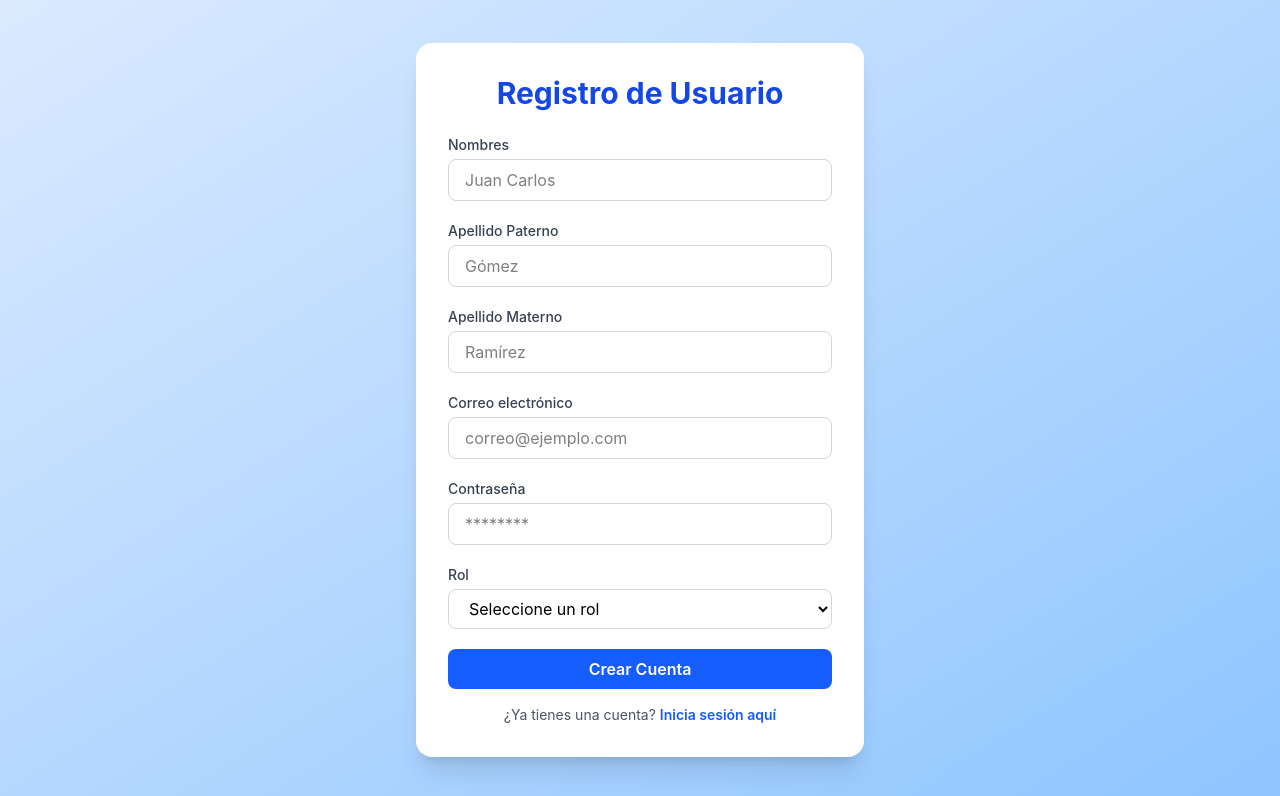
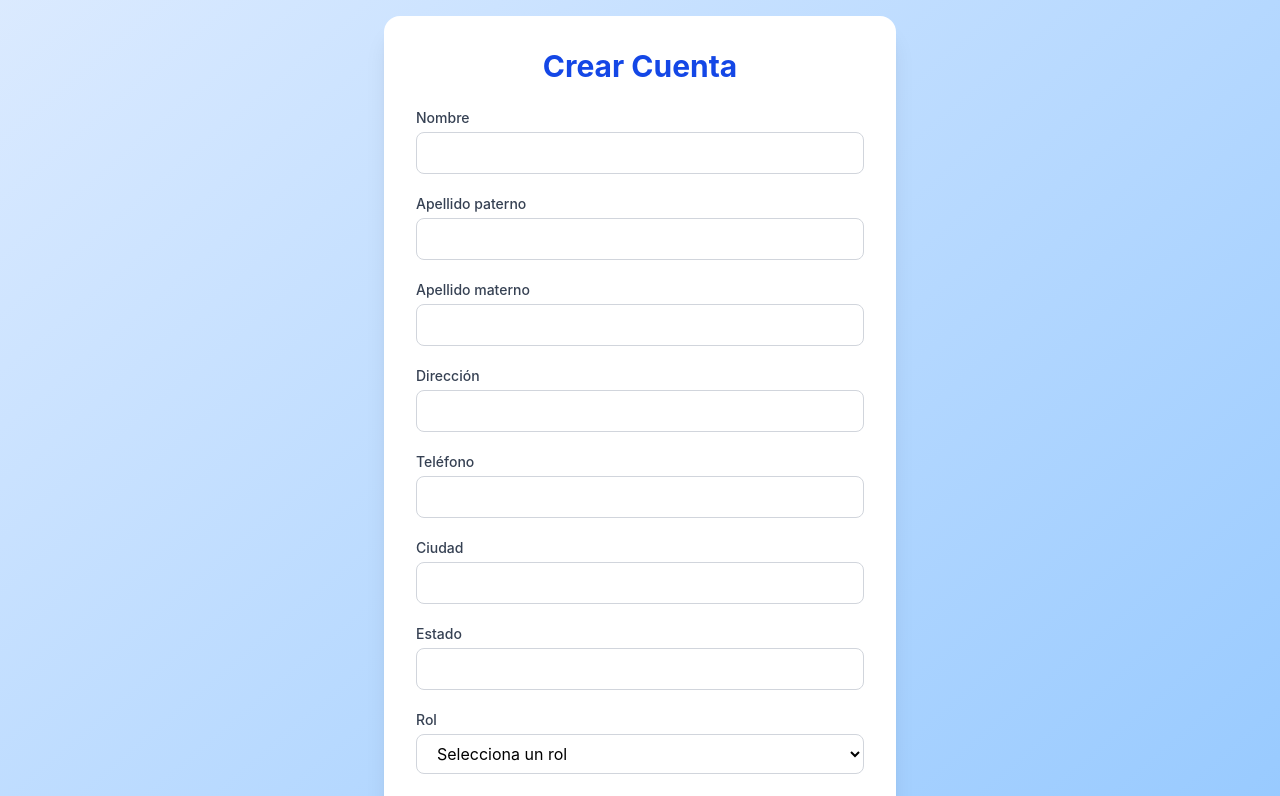
Before and after one commit to DarioDevHerLoz/citas-medicas-frontend, a React (Vite) app: page /register in a window 1280 px wide. Shown: the top 796 px of the page. Built offline with nearby package versions, Linux system fonts and the light colour scheme.

Commit message:
Uniendo el auth con el front

```diff
--- a/src/views/LoginPage.tsx
+++ b/src/views/LoginPage.tsx
@@ -1,22 +1,77 @@
-import React from "react";
+import React, { useState } from "react";
+import { useNavigate } from "react-router-dom";
 
 export default function LoginPage() {
+  const navigate = useNavigate();
+
+  const [email, setCorreo] = useState("");
+  const [password, setPassword] = useState("");
+  const [errorMsg, setErrorMsg] = useState("");
+
+  const handleSubmit = async (e: React.FormEvent) => {
+    e.preventDefault();
+    setErrorMsg("");
+
+    try {
+      const res = await fetch("http://localhost:5005/api/auth/login", {
+        method: "POST",
+        headers: {
+          "Content-Type": "application/json",
+        },
+        body: JSON.stringify({ email, password }),
+      });
+
+      const data = await res.json();
+
+      if (!res.ok) {
+        setErrorMsg(data.error || "Error al iniciar sesión");
+        return;
+      }
+
+      // Guardar token
+      localStorage.setItem("token", data.token);
+
+      // Decodificar payload del JWT
+      const payloadBase64 = data.token.split(".")[1];
+      const payload = JSON.parse(atob(payloadBase64));
+
+      const rol = payload.rol;
+
+      // Redirección según rol
+      if (rol === "admin") navigate("/admin/dashboard");
+      else if (rol === "paciente") navigate("/paciente");
+      else if (rol === "medico") navigate("/medico");
+      else navigate("/");
+
+    } catch (error) {
+      console.error(error);
+      setErrorMsg("Error de conexión con el servidor");
+    }
+  };
+
   return (
     <div className="min-h-screen flex items-center justify-center bg-gradient-to-br from-blue-100 to-blue-300 p-4">
-
       <div className="w-full max-w-md bg-white rounded-2xl shadow-xl p-8">
         <h1 className="text-3xl font-bold text-center text-blue-700 mb-6">
           Iniciar Sesión
         </h1>
 
-        <form className="space-y-5">
+        {errorMsg && (
+          <div className="bg-red-100 text-red-700 p-2 rounded mb-3">
+            {errorMsg}
+          </div>
+        )}
+
+        <form className="space-y-5" onSubmit={handleSubmit}>
           <div>
             <label className="block text-sm font-medium text-gray-700 mb-1">
               Correo electrónico
             </label>
             <input
               type="email"
-              placeholder="correo@corre.com"
+              value={email}
+              onChange={(e) => setCorreo(e.target.value)}
+              placeholder="correo@correo.com"
               className="w-full px-4 py-2 border border-gray-300 rounded-lg focus:ring-2 focus:ring-blue-500 outline-none"
             />
           </div>
@@ -27,6 +82,8 @@ export default function LoginPage() {
             </label>
             <input
               type="password"
+              value={password}
+              onChange={(e) => setPassword(e.target.value)}
               placeholder="********"
               className="w-full px-4 py-2 border border-gray-300 rounded-lg focus:ring-2 focus:ring-blue-500 outline-none"
             />
--- a/src/views/RegisterPage.tsx
+++ b/src/views/RegisterPage.tsx
@@ -1,122 +1,184 @@
 import React, { useState } from "react";
+import { useNavigate } from "react-router-dom";
 
 export default function RegisterPage() {
-  const [rol, setRol] = useState("");
+  const navigate = useNavigate();
+
+  const [rol, setRol] = useState<string>("");
+  const [loading, setLoading] = useState(false);
+  const [error, setError] = useState<string>("");
+
+  const [form, setForm] = useState({
+    nombre: "",
+    apaterno: "",
+    amaterno: "",
+    direccion: "",
+    telefono: "",
+    ciudad: "",
+    estado: "",
+    rol: "",
+    cedula: "",
+    correo: "",
+    password: "",
+  });
+
+  // Manejar inputs de manera dinámica
+  const handleChange = (e: React.ChangeEvent<HTMLInputElement | HTMLSelectElement>) => {
+    const { name, value } = e.target;
+    setForm({ ...form, [name]: value });
+
+    if (name === "rol") setRol(value);
+  };
+
+  const handleSubmit = async (e: React.FormEvent) => {
+    e.preventDefault();
+    setLoading(true);
+    setError("");
+
+    try {
+      const res = await fetch("http://localhost:5005/api/auth/register", {
+        method: "POST",
+        headers: { "Content-Type": "application/json" },
+        body: JSON.stringify(form),
+      });
+
+      const data = await res.json();
+
+      if (!res.ok) {
+        setError(data.error || "Error al registrar");
+        setLoading(false);
+        return;
+      }
+
+      // Registro correcto
+      console.log("Usuario creado:", data);
+
+      // Redirigir al login
+      navigate("/login");
+
+    } catch (err) {
+      setError("Error de conexión con el servidor", err);
+    }
+
+    setLoading(false);
+  };
 
   return (
     <div className="min-h-screen flex items-center justify-center bg-gradient-to-br from-blue-100 to-blue-300 p-4">
 
-      <div className="w-full max-w-md bg-white rounded-2xl shadow-xl p-8">
+      <div className="w-full max-w-lg bg-white rounded-2xl shadow-xl p-8">
         <h1 className="text-3xl font-bold text-center text-blue-700 mb-6">
-          Registro de Usuario
+          Crear Cuenta
         </h1>
 
-        <form className="space-y-5">
+        {error && (
+          <div className="p-2 text-red-600 text-center font-semibold">{error}</div>
+        )}
 
-          {/* Nombres */}
-          <div>
+        <form className="space-y-5" onSubmit={handleSubmit}>
+
+          {/* INPUTS DINÁMICOS */}
+          {[
+            { label: "Nombre", name: "nombre" },
+            { label: "Apellido paterno", name: "apaterno" },
+            { label: "Apellido materno", name: "amaterno" },
+            { label: "Dirección", name: "direccion" },
+            { label: "Teléfono", name: "telefono" },
+            { label: "Ciudad", name: "ciudad" },
+            { label: "Estado", name: "estado" },
+          ].map((item) => (
+            <div key={item.name}>
               <label className="block text-sm font-medium text-gray-700 mb-1">
-              Nombres
+                {item.label}
               </label>
               <input
+                name={item.name}
                 type="text"
-              placeholder="Juan Carlos"
+                value={(form as any)[item.name]}
+                onChange={handleChange}
                 className="w-full px-4 py-2 border border-gray-300 rounded-lg focus:ring-2 focus:ring-blue-500 outline-none"
               />
             </div>
+          ))}
 
-          {/* Apellido Paterno */}
+          {/* ROL */}
           <div>
             <label className="block text-sm font-medium text-gray-700 mb-1">
-              Apellido Paterno
+              Rol
+            </label>
+            <select
+              name="rol"
+              value={form.rol}
+              onChange={handleChange}
+              className="w-full px-4 py-2 border border-gray-300 rounded-lg"
+            >
+              <option value="">Selecciona un rol</option>
+              <option value="paciente">Paciente</option>
+              <option value="medico">Médico</option>
+              <option value="admin">Administrador</option>
+            </select>
+          </div>
+
+          {/* CÉDULA SOLO SI ES MÉDICO */}
+          {rol === "medico" && (
+            <div>
+              <label className="block text-sm font-medium text-gray-700 mb-1">
+                Cédula profesional
               </label>
               <input
+                name="cedula"
                 type="text"
-              placeholder="Gómez"
-              className="w-full px-4 py-2 border border-gray-300 rounded-lg focus:ring-2 focus:ring-blue-500 outline-none"
+                value={form.cedula}
+                onChange={handleChange}
+                placeholder="Número de cédula"
+                className="w-full px-4 py-2 border border-gray-300 rounded-lg"
               />
             </div>
+          )}
 
-          {/* Apellido Materno */}
-          <div>
-            <label className="block text-sm font-medium text-gray-700 mb-1">
-              Apellido Materno
-            </label>
-            <input
-              type="text"
-              placeholder="Ramírez"
-              className="w-full px-4 py-2 border border-gray-300 rounded-lg focus:ring-2 focus:ring-blue-500 outline-none"
-            />
-          </div>
-
-          {/* Email */}
+          {/* CORREO */}
           <div>
             <label className="block text-sm font-medium text-gray-700 mb-1">
               Correo electrónico
             </label>
             <input
+              name="correo"
               type="email"
-              placeholder="correo@ejemplo.com"
-              className="w-full px-4 py-2 border border-gray-300 rounded-lg focus:ring-2 focus:ring-blue-500 outline-none"
+              value={form.correo}
+              onChange={handleChange}
+              placeholder="correo@correo.com"
+              className="w-full px-4 py-2 border border-gray-300 rounded-lg"
             />
           </div>
 
-          {/* Contraseña */}
+          {/* PASSWORD */}
           <div>
             <label className="block text-sm font-medium text-gray-700 mb-1">
               Contraseña
             </label>
             <input
+              name="password"
               type="password"
+              value={form.password}
+              onChange={handleChange}
               placeholder="********"
-              className="w-full px-4 py-2 border border-gray-300 rounded-lg focus:ring-2 focus:ring-blue-500 outline-none"
+              className="w-full px-4 py-2 border border-gray-300 rounded-lg"
             />
           </div>
 
-          {/* Rol */}
-          <div>
-            <label className="block text-sm font-medium text-gray-700 mb-1">
-              Rol
-            </label>
-
-            <select
-              className="w-full px-4 py-2 border border-gray-300 rounded-lg bg-white focus:ring-2 focus:ring-blue-500 outline-none"
-              value={rol}
-              onChange={(e) => setRol(e.target.value)}
-            >
-              <option value="">Seleccione un rol</option>
-              <option value="administrador">Administrador</option>
-              <option value="medico">Médico</option>
-              <option value="paciente">Paciente</option>
-            </select>
-          </div>
-
-          {/* Campo especial SOLO si es médico */}
-          {rol === "medico" && (
-            <div className="animate-fadeIn">
-              <label className="block text-sm font-medium text-gray-700 mb-1">
-                Número de Cédula Profesional
-              </label>
-              <input
-                type="text"
-                placeholder="1234567"
-                className="w-full px-4 py-2 border border-gray-300 rounded-lg focus:ring-2 focus:ring-blue-500 outline-none"
-              />
-            </div>
-          )}
-
-          {/* Submit */}
+          {/* BOTÓN */}
           <button
             type="submit"
+            disabled={loading}
             className="w-full bg-blue-600 text-white font-semibold py-2 rounded-lg hover:bg-blue-700 transition-all"
           >
-            Crear Cuenta
+            {loading ? "Creando cuenta..." : "Registrar"}
           </button>
         </form>
 
         <p className="text-center text-sm text-gray-600 mt-4">
-          ¿Ya tienes una cuenta?{" "}
-          <a className="text-blue-600 font-semibold hover:underline" href="/login">
+          ¿Ya tienes cuenta?{" "}
+          <a href="/login" className="text-blue-600 font-semibold hover:underline">
             Inicia sesión aquí
           </a>
         </p>
```
Lines whose indentation alone changed are shown as unchanged.
